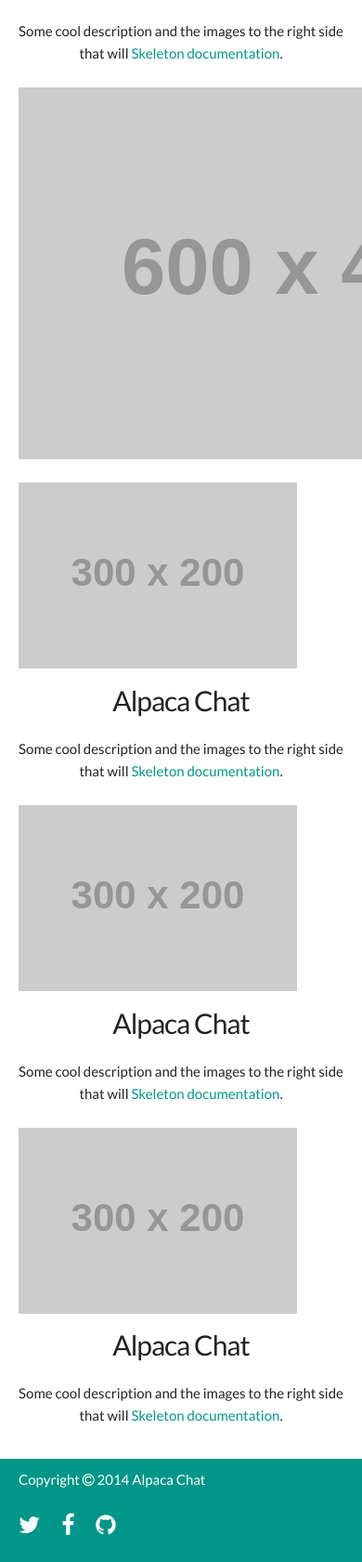
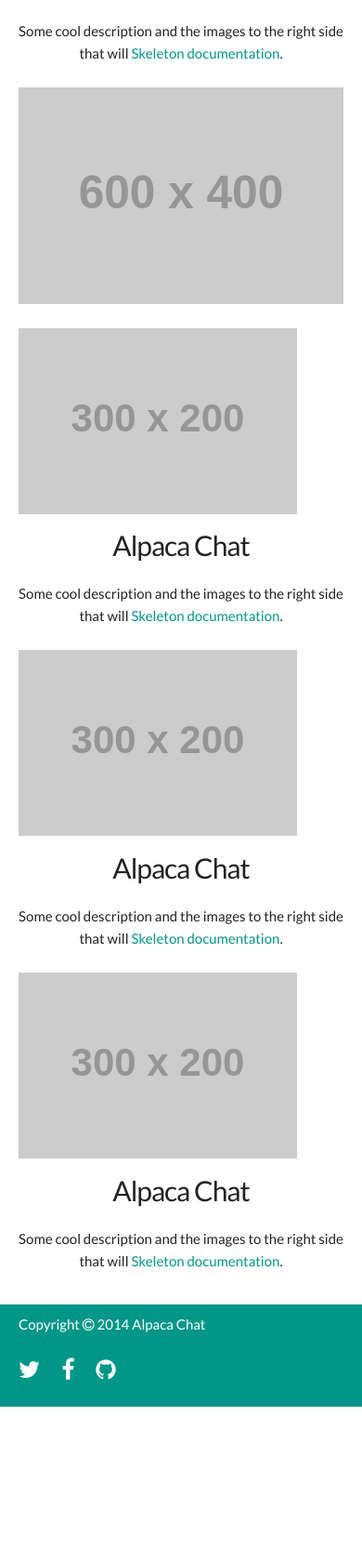
Before and after one commit to distortia/alpaca, a PHP site: page / in a window 390 px wide; the page is wider, and only the part inside the window is pictured. Shown: the part 439-2119 px from the top of that part at 93% size. After the commit the page ends 1952 px from the top of that part, so only its background shows below. Run offline with PHP 8.4, Linux system fonts and the light colour scheme; grey boxes labelled with a size stand in for pictures from a placeholder-image service; some libraries are stand-ins or nearby versions.

Commit message:
fixed centering of p/h1/h3 tags. Added responsiveness to images

```diff
--- a/css/style.css
+++ b/css/style.css
@@ -17,6 +17,9 @@ Shared Styles
 	margin: 0rem auto -8rem;
 }
 
+h1, p, h3{
+ 	text-align: center;
+ }
 
 #nav ul li {
     display: inline;
@@ -28,6 +31,11 @@ Shared Styles
 a{
 	text-decoration: none;
 }
+img{
+  max-width: 100%;
+  box-sizing: border-box;
+}
+
 /*
 ====================
 Header + footer Shared
@@ -52,9 +60,6 @@ Top of Index
  #primary-left{
  	padding-top:10%;
  }
- #primary-left h1, #primary-left p{
- 	text-align: center;
- }
 /*
 ====================
 Bottom of Index
@@ -66,10 +71,6 @@ Bottom of Index
 }
 #bottom h3{
 	padding-top: 2.5%;
-	text-align: center;
-}
-#bottom p{
-	text-align: center;
 }
 /*
 ====================
@@ -80,7 +81,9 @@ Footer
 #footer p #date{
 	font-size: 15px;
 }
-
+ #footer p {
+ 	text-align: left;
+ }
  /*
 ====================
 Awesome Icons
@@ -92,3 +95,8 @@ Awesome Icons
 #icon:hover{
  color:#00e6cf;
 }
+ /*
+====================
+Media Queries
+====================
+*/
```
